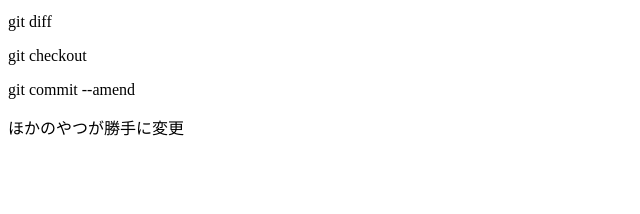
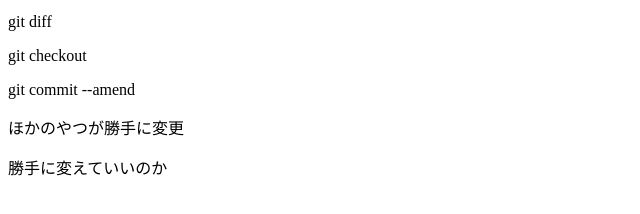
Before and after one commit to TOYOCOIN/git_tutorial_back, a plain HTML site: page index.html in a window 1280 px wide. Shown: the part 96-310 px from the top of the page, without its empty margins (0-640 px from the left). Drawn offline with Linux system fonts and the light colour scheme.

Commit message:
Update index.html

```diff
--- a/index.html
+++ b/index.html
@@ -4,3 +4,4 @@
 <p>git checkout</p>
 <p>git commit --amend</p>
 <p>ほかのやつが勝手に変更</p>
+<p>勝手に変えていいのか</p>
```
